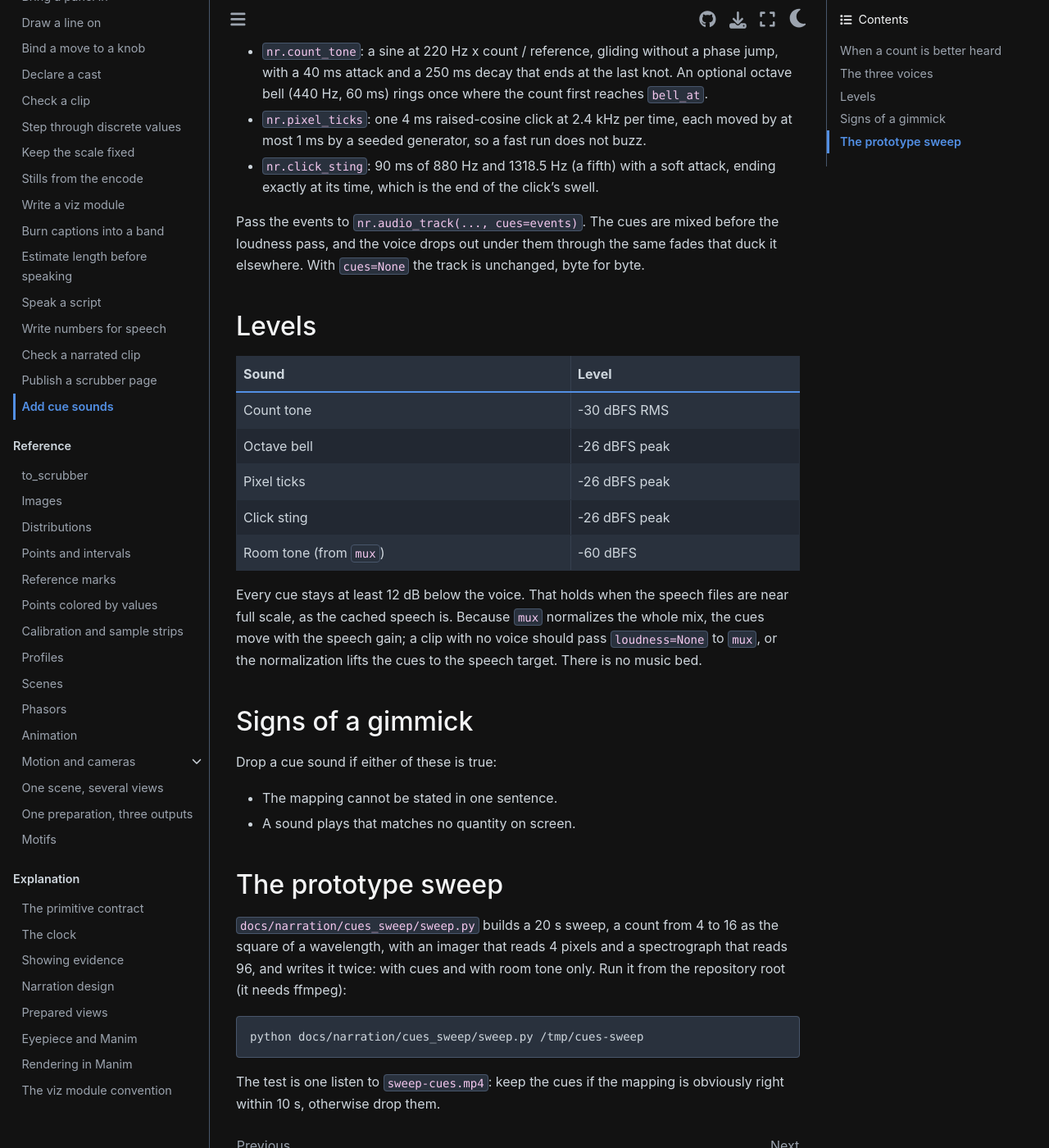
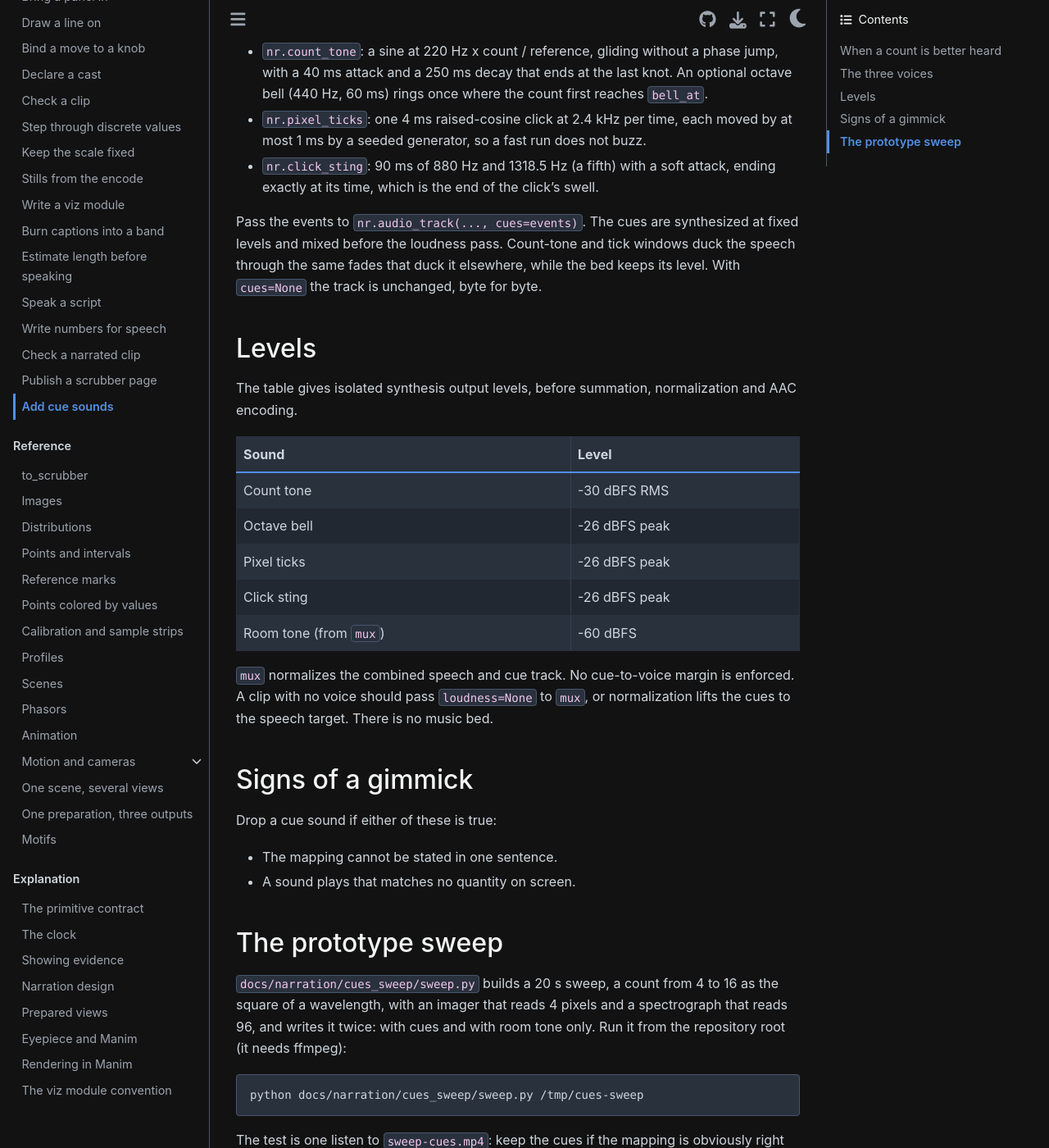
Before and after one commit to CoreySpohn/eyepiece, a Sphinx documentation site: the page built from docs/how-to/add-cue-sounds.md, in a window 1280 px wide and 1400 px high, scrolled down 1159 px. Shown: the whole window at 82% size. Built offline with Sphinx 7.4.7 and the Sphinx Book theme 1.1.4, drawn with Linux system fonts in a browser that asks for light colours; pages that are not in the unit, such as notebooks, are missing from menus.

Commit message:
docs(narration): describe cue mixing and normalization levels

```diff
--- a/docs/how-to/add-cue-sounds.md
+++ b/docs/how-to/add-cue-sounds.md
@@ -66,12 +66,15 @@ print(f"{len(track)} samples, peak {20 * np.log10(np.abs(track).max()):.1f} dBFS
 - `nr.click_sting`: 90 ms of 880 Hz and 1318.5 Hz (a fifth) with a soft
   attack, ending exactly at its time, which is the end of the click's swell.
 
-Pass the events to `nr.audio_track(..., cues=events)`. The cues are mixed
-before the loudness pass, and the voice drops out under them through the same
-fades that duck it elsewhere. With `cues=None` the track is unchanged, byte
-for byte.
+Pass the events to `nr.audio_track(..., cues=events)`. The cues are synthesized
+at fixed levels and mixed before the loudness pass. Count-tone and tick
+windows duck the speech through the same fades that duck it elsewhere, while
+the bed keeps its level. With `cues=None` the track is unchanged, byte for byte.
 
 ## Levels
+
+The table gives isolated synthesis output levels, before summation,
+normalization and AAC encoding.
 
 | Sound | Level |
 | --- | --- |
@@ -81,11 +84,9 @@ for byte.
 | Click sting | -26 dBFS peak |
 | Room tone (from `mux`) | -60 dBFS |
 
-Every cue stays at least 12 dB below the voice. That holds when the speech files are near
-full scale, as the cached speech is. Because `mux` normalizes the whole mix,
-the cues move with the speech gain; a clip with no voice should pass
-`loudness=None` to `mux`, or the normalization lifts the cues to the speech
-target. There is no music bed.
+`mux` normalizes the combined speech and cue track. No cue-to-voice margin is
+enforced. A clip with no voice should pass `loudness=None` to `mux`, or
+normalization lifts the cues to the speech target. There is no music bed.
 
 ## Signs of a gimmick
 
```
Also changed, not shown: 2 other files.
